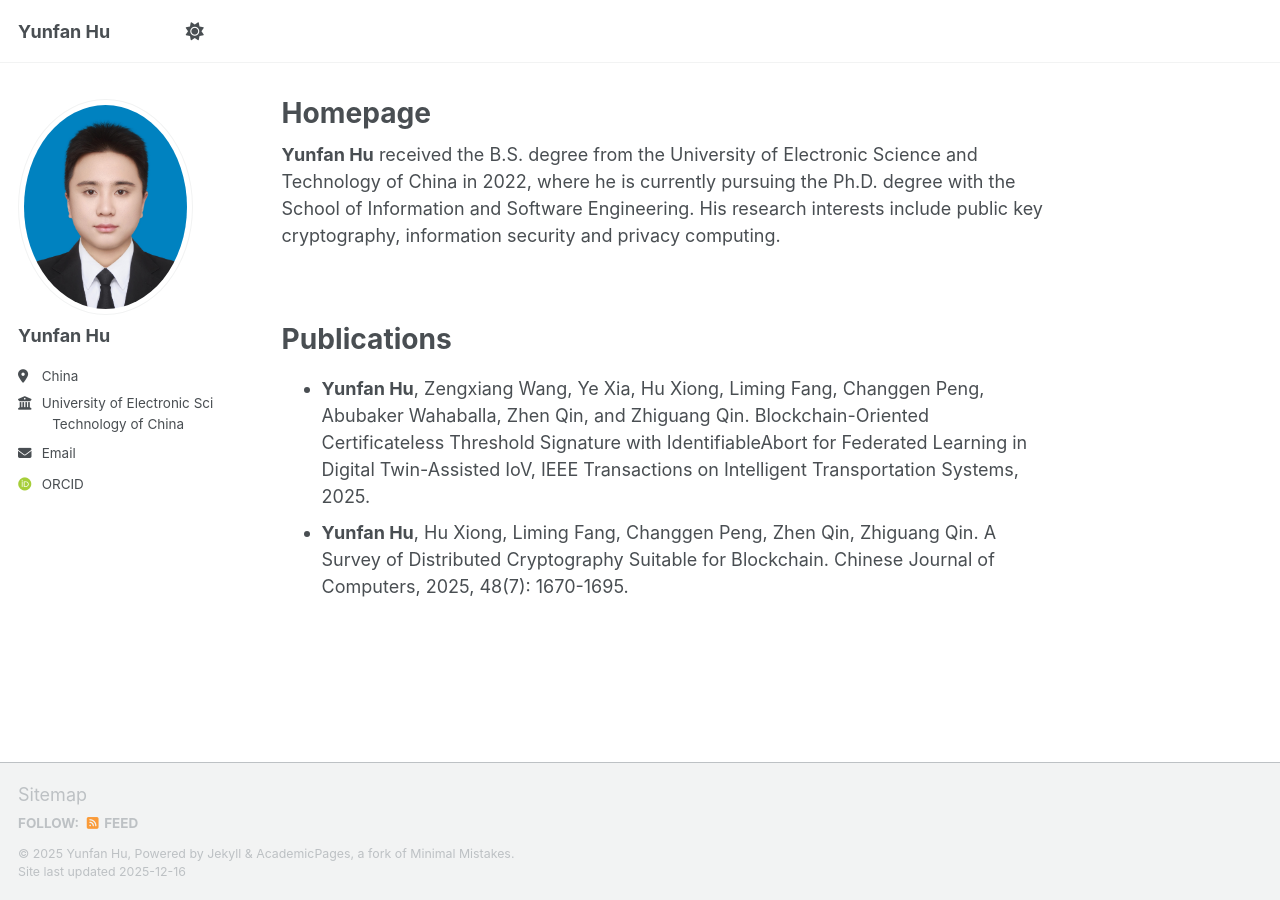
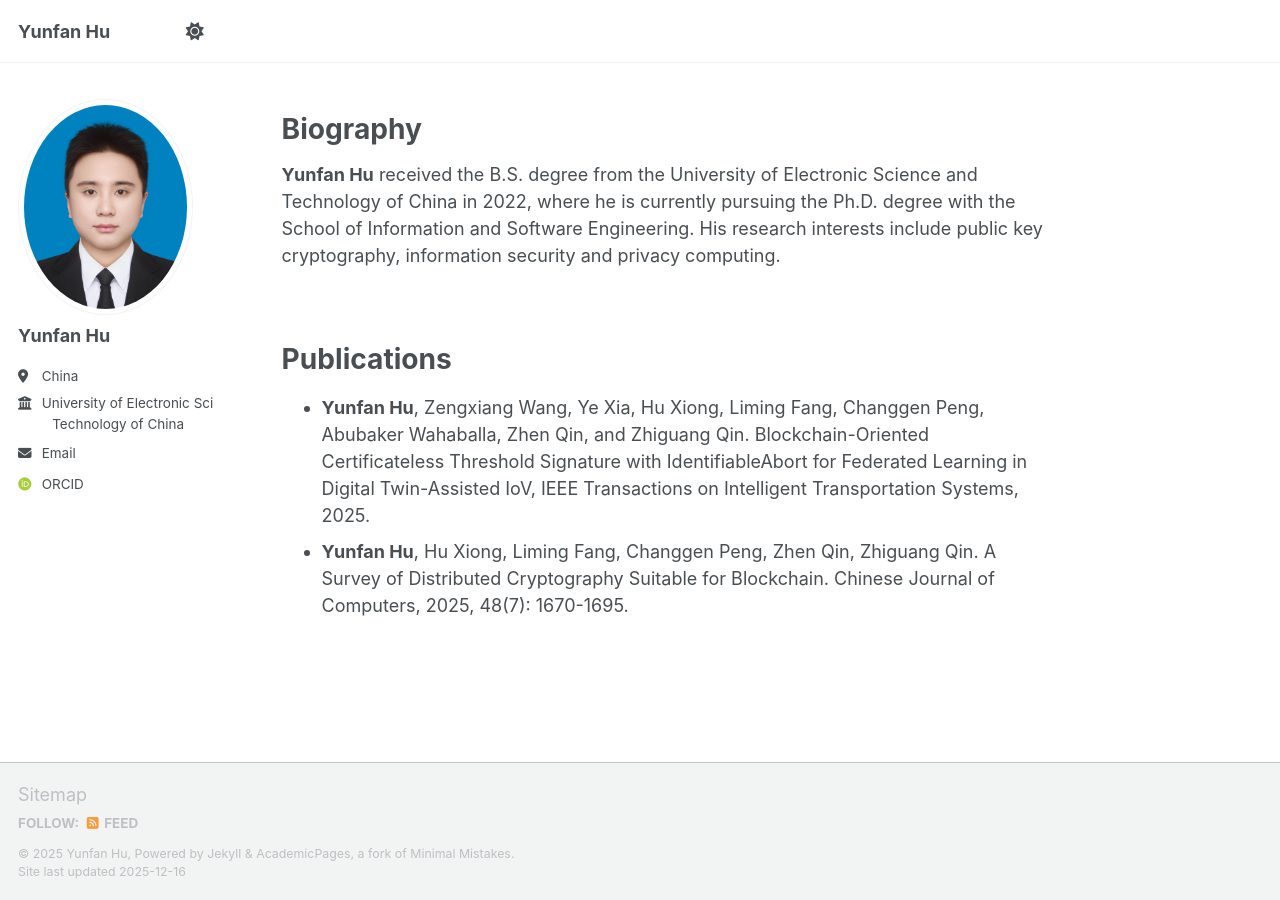
Before and after one commit to HYF0514/HYF0514.github.io, a Jekyll site: the page built from _pages/about.md, in a window 1280 px wide. Built offline with Jekyll 4.4.1, drawn with Linux system fonts in a browser that asks for light colours; some web fonts are replaced; a script bundle is joined from its source files by our own code; library files that are not in the unit come from our copies.

Commit message:
Update about.md

```diff
--- a/_pages/about.md
+++ b/_pages/about.md
@@ -1,14 +1,14 @@
 ---
 permalink: /
-title: "Homepage"
+title: ""
 author_profile: true
-header:
-  title: "Biography"
 redirect_from:
   - /about/
   - /about.html
 ---
 
+Biography
+=========
 **Yunfan Hu**
 received the B.S. degree from the University of Electronic Science and Technology of China in 2022, where he is currently pursuing the Ph.D. degree with the School of Information and Software Engineering. His research interests include public key cryptography, information security and privacy computing.
 
```
